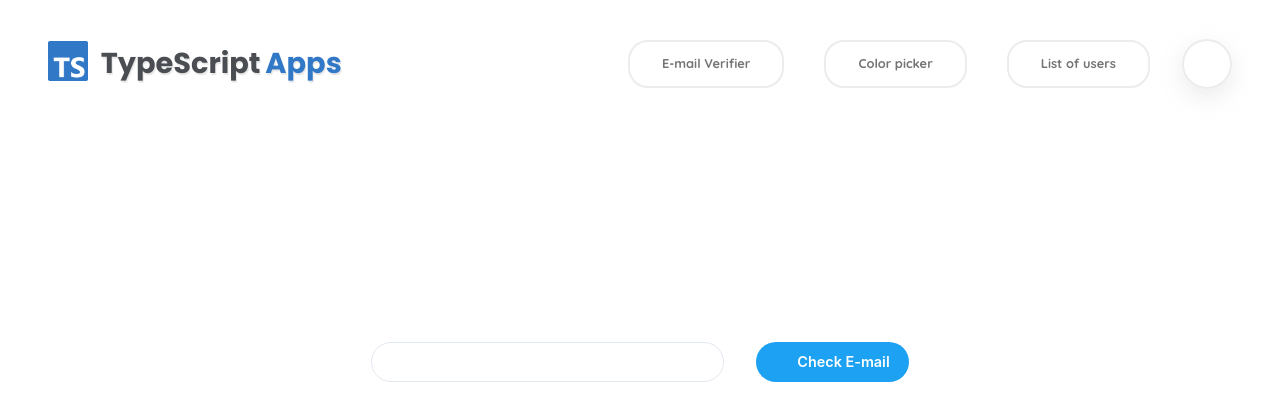
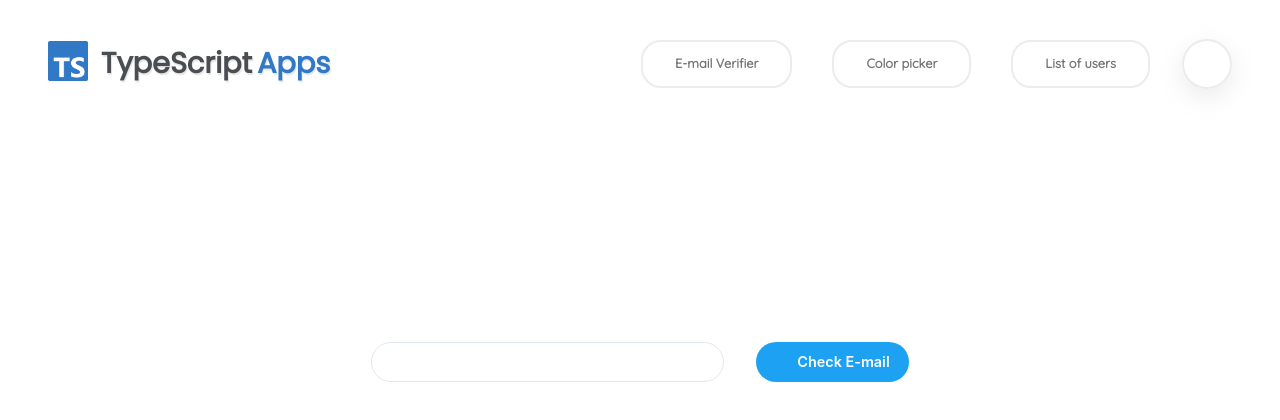
Before and after one commit to matt765/typescript-apps, a Next.js app: page / in a window 1280 px wide. Shown: the top 420 px of the page. Built offline with nearby package versions, Linux system fonts and the light colour scheme; no server answers; some icons are missing.

Commit message:
REPLACE: link to fontsource

```diff
--- a/src/pages/_app.tsx
+++ b/src/pages/_app.tsx
@@ -2,6 +2,8 @@ import '../styles/globals.css'
 import type { AppProps } from 'next/app'
 import { ChakraProvider } from '@chakra-ui/react'
 import Head from 'next/head'
+import '@fontsource/poppins'
+import '@fontsource/quicksand'
 
 function MyApp({
   Component, pageProps
@@ -9,12 +11,10 @@ function MyApp({
   return (
     <>
       <Head>
-        <link href="https://fonts.googleapis.com/css2?family=Quicksand:wght@300;400;500;600;700&display=swap" rel="stylesheet"></link>
-        <link href="https://fonts.googleapis.com/css2?family=Poppins:wght@200;300;400;500;600;700;800;900&display=swap" rel="stylesheet"></link>
         <title>TypeScript Apps</title>
       </Head>
       <ChakraProvider>
-        <Component {...pageProps} h="100vh" />
+        <Component {...pageProps} h="100vh"/>
       </ChakraProvider>
     </>
   )
```
